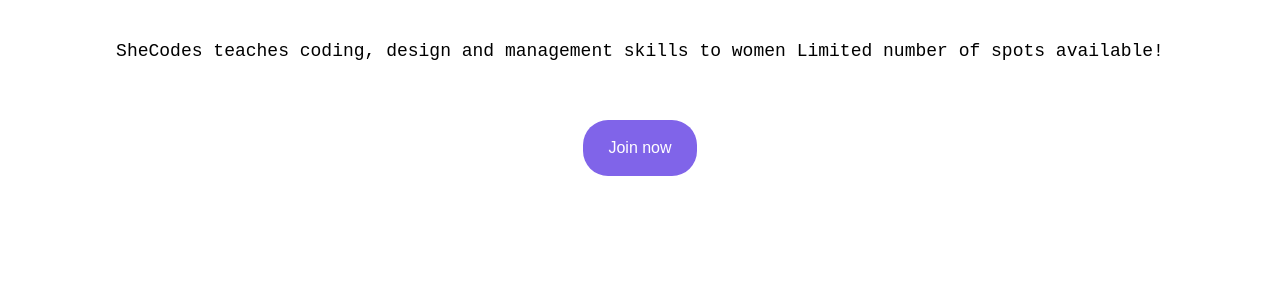
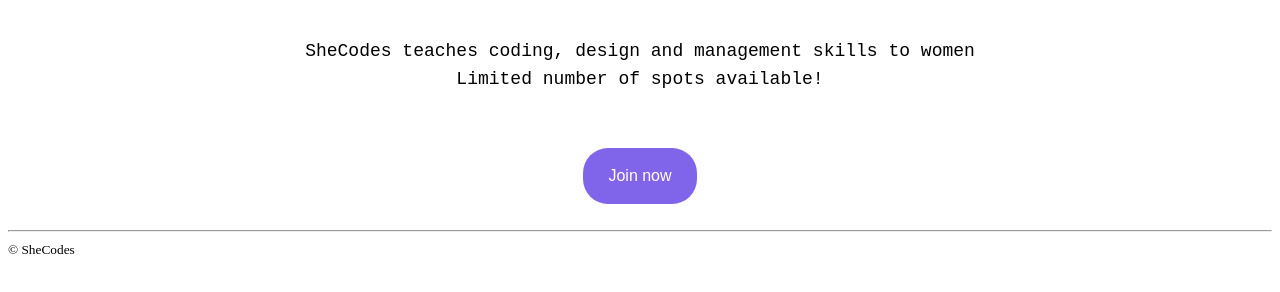
Before and after one commit to Sinthu010/SheCodes, a plain HTML site: page Plus/plus-css.html in a window 1280 px wide. Shown: the part 220-512 px from the top of the page. Drawn offline with Linux system fonts and the light colour scheme.

Commit message:
plus_html_css

```diff
--- a/Plus/plus-css.html
+++ b/Plus/plus-css.html
@@ -6,15 +6,6 @@
     <meta name="viewport" content="width=device-width, initial-scale=1.0" />
     <title>SheCodes</title>
     <style>
-      p {
-        text-align: center;
-        font-family: PT Mono, monospace;
-        font-size: 18px;
-        font-weight: 200;
-        line-height: 28px;
-        margin: 8px;
-      }
-
       button {
         font-size: 16px;
         border-radius: 25px;
@@ -32,7 +23,7 @@
         background-color: #5e41a7;
       }
 
-      .title {
+      h1.title {
         margin-top: 120px;
         margin-bottom: 1px;
         font-family: sans-serif;
@@ -41,24 +32,42 @@
         line-height: 48px;
       }
 
-      .second {
+      h1.second {
         margin-top: 1px;
         color: #8064e9;
         margin-bottom: 40px;
       }
 
       .limited-spots {
-        font-weight: 270;
+        font-weight: 275;
+      }
+
+      .info {
+        text-align: center;
+        font-family: PT Mono, monospace;
+        font-size: 18px;
+        font-weight: 200;
+        line-height: 28px;
+        margin: 10px;
       }
     </style>
   </head>
   <body>
-    <h1 class="first title">👩🏽‍💻 SheCodes is a Coding Workshop for Women</h1>
-    <h1 class="second title">Access a new career in Technology</h1>
-    <p>
-      SheCodes teaches coding, design and management skills to women
-      <span class="limited-spots">Limited number of spots available!</span>
-    </p>
+    <header>
+      <h1 class="first title">👩🏽‍💻 SheCodes is a Coding Workshop for Women</h1>
+    </header>
+    <section>
+      <h1 class="second title">Access a new career in Technology</h1>
+      <div class="info">
+        SheCodes teaches coding, design and management skills to women <br />
+        <span class="limited-spots">Limited number of spots available!</span>
+      </div>
+    </section>
     <button>Join now</button>
+    <br />
+    <hr />
+    <footer>
+      <small>© SheCodes</small>
+    </footer>
   </body>
 </html>
```
